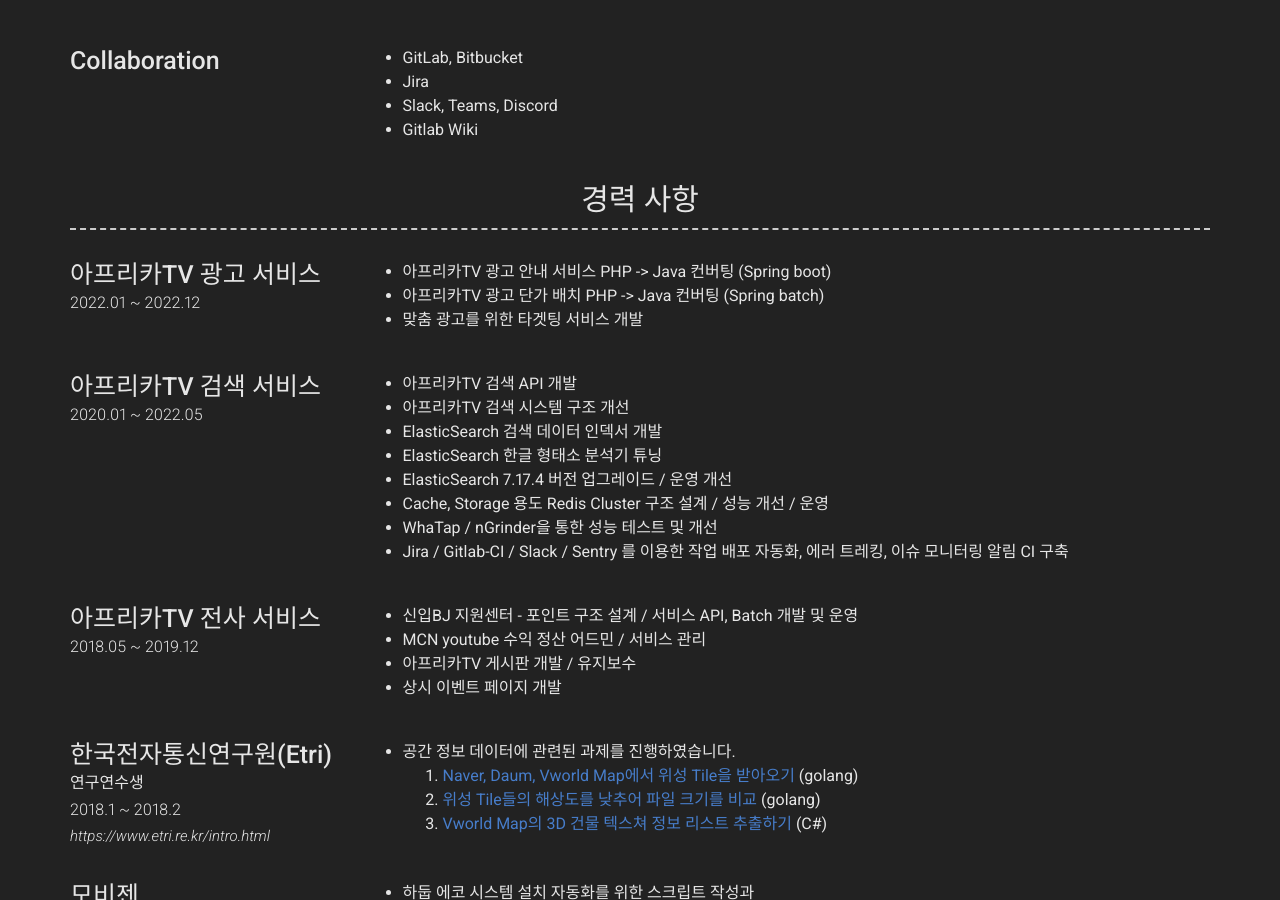
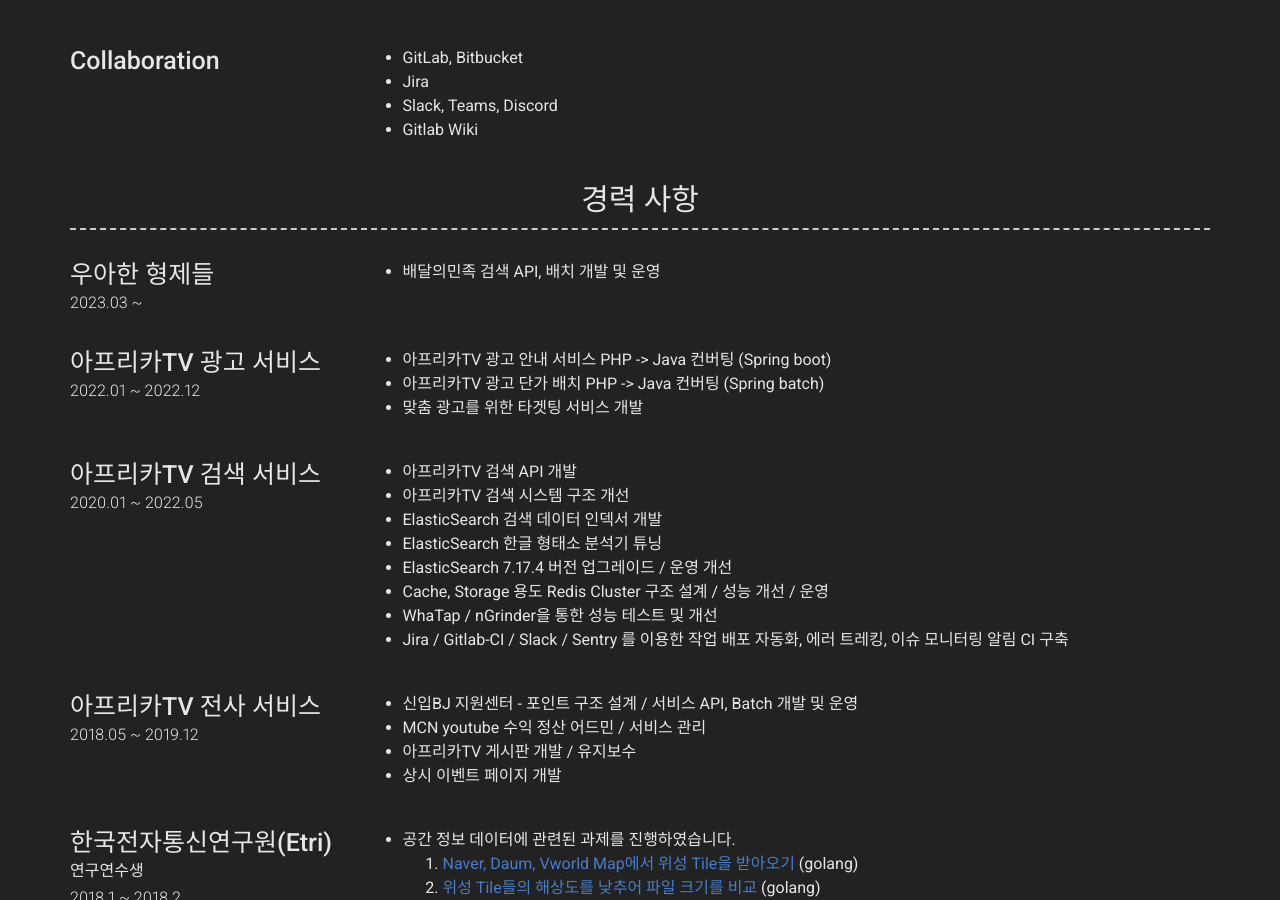
Before and after one commit to JinHyukParkk/JinHyukParkk.github.io, a Jekyll site: the page built from index.md, in a window 1280 px wide and 900 px high, scrolled down 1016 px. Built offline with Jekyll 4.4.1, drawn with Linux system fonts in a browser that asks for light colours; nearby versions of some CDN libraries.

Commit message:
최신 경력 업데이트

```diff
--- a/_config.yml
+++ b/_config.yml
@@ -87,6 +87,12 @@ content:
   - title: 경력 사항
     layout: list
     content:
+      - layout: left
+        title: 우아한 형제들
+        caption: 2023.03 ~
+        description: |
+          * 배달의민족 검색 API, 배치 개발 및 운영
+
       - layout: left
         title: 아프리카TV 광고 서비스
         caption: 2022.01 ~ 2022.12
```
